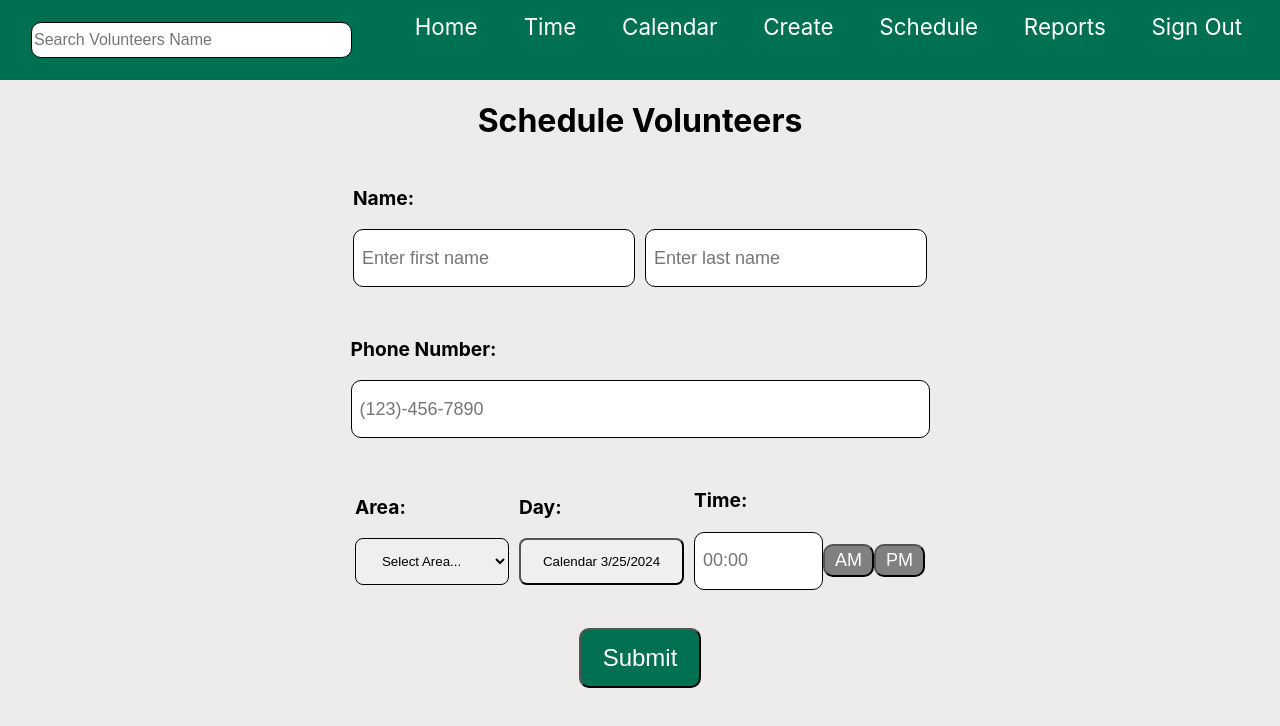
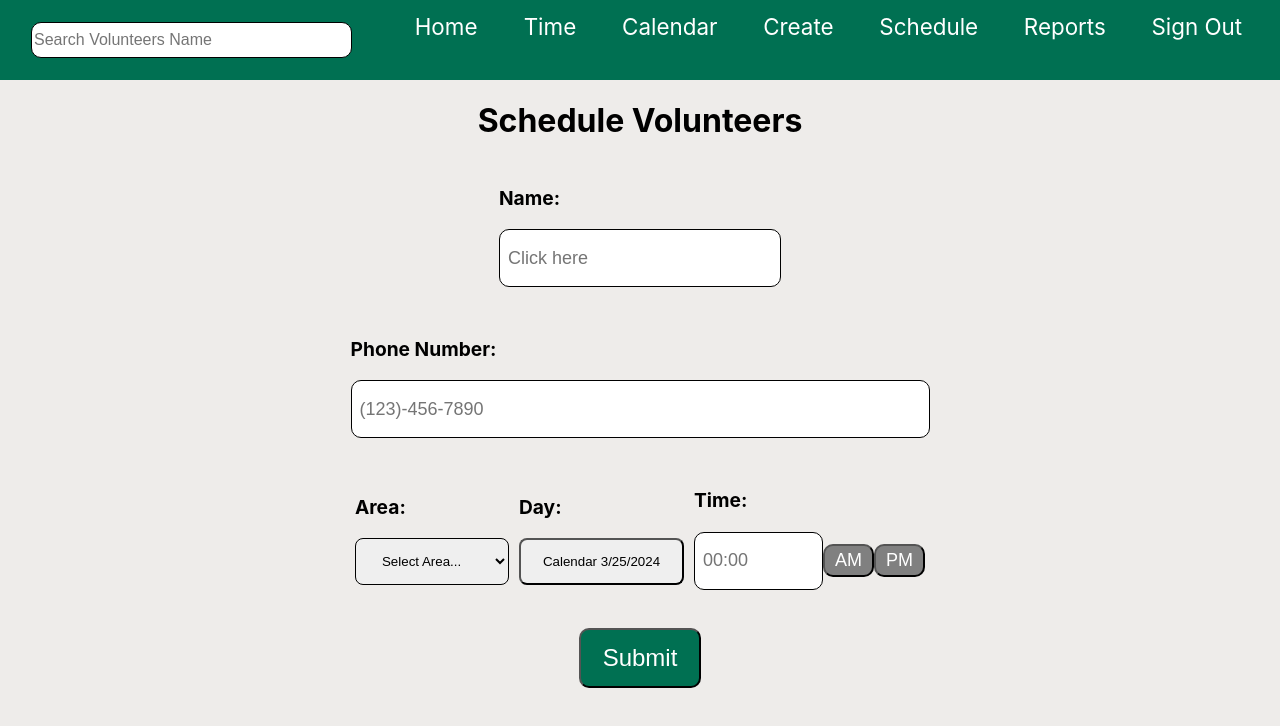
Before and after one commit to zscar611/CS4900LF1, a React (Create React App) app in the folder prototype/loavefish/: page /ScheduleVolunteer in a window 1280 px wide. Shown: the top 726 px of the page. Built offline with nearby package versions, Linux system fonts and the light colour scheme.

Commit message:
Update ScheduleVolunteer.js
autopopulated dropdown

```diff
--- a/prototype/loavefish/src/components/ScheduleVolunteer.js
+++ b/prototype/loavefish/src/components/ScheduleVolunteer.js
@@ -6,6 +6,53 @@ import "./App.css";
 import "./ScheduleVolunteer.css";
 
 function ScheduleVolunteer() {
+
+
+	//list of names to populate
+	const fullNameList = [];
+
+	//list of names to concantenate
+	const firstNameList = [];
+	const lastNameList = [];
+	const nameInput = document.getElementById('nameInput');
+
+
+	//gets name data
+	const [allAccounts, setAllAccounts] = useState([]);
+	const getData = async () => {
+    try {
+      const response = await fetch("http://localhost:5000/auth/all", {
+        method: "GET",
+        mode: "cors",
+      });
+      if (response.ok) {
+        const allUsers = await response.json();
+
+
+        console.log("All users:", allUsers);
+        setAllAccounts([]);
+        allUsers.forEach((user) => {
+          console.log(user["first name"], user["last name"]);
+          setAllAccounts((prevAllAccounts) => [...prevAllAccounts, user]);
+        });
+      } else {
+        console.error("Error fetching all users:", response.statusText);
+      }
+    } catch (error) {
+      console.error("Error fetching all users:", error);
+    }
+  };
+
+ console.log(fullNameList);
+for(let i = 0; i < allAccounts.length; i++)
+		{
+
+			fullNameList.push(allAccounts[i]["first_name"] + " " + allAccounts[i]["last_name"]);
+		}
+
+
+
+
   const navigate = useNavigate();
   // declare variables
   const [currentFirst, setCurrentFirst] = useState("");
@@ -26,6 +73,9 @@ function ScheduleVolunteer() {
   const [pmClicked, setPmClicked] = useState(false);
   // change first and last name as user types
   const handleFirstChange = (event) => {
+	  getData();
+	 document.getElementById('fullNamesList').innerHTML = fullNameList
+	.map( name => `<option>${name}</option>`).join("")
     setCurrentFirst(event.target.value);
   };
 
@@ -203,26 +253,24 @@ function ScheduleVolunteer() {
       <header>
         <h1>Schedule Volunteers</h1>
       </header>
-      <div className="volunteerAdd-input">
+
+
+
+
+       <div  className="volunteerAdd-input">
           <p className="volunteerAdd-text">Name: </p>
           <input
+
             type="text"
-          placeholder="Enter first name"
+			list = "fullNamesList"
+            placeholder="Click here"
             value={currentFirst}
             onChange={handleFirstChange}
             className={"volunteerAdd-input-box"}
+			id = "nameInput"
             style={{ borderColor: firstFilled ? "initial" : "red" }}
           />
-      </div>
-      <div className="volunteerAdd-input">
-        <input
-          type="text"
-          placeholder="Enter last name"
-          value={currentLast}
-          onChange={handleLastChange}
-          className={"volunteerAdd-input-box"}
-          style={{ borderColor: lastFilled ? "initial" : "red" }}
-        />
+		  <datalist id = "fullNamesList"></datalist>
         </div>
       <div>
         <div className="volunteerAdd-input">
@@ -237,6 +285,8 @@ function ScheduleVolunteer() {
           />
         </div>
       </div>
+
+
 
       <div className="volunteerAdd-dropdown">
         <p className="volunteerAdd-text">Area: </p>
```
Lines whose indentation alone changed are shown as unchanged.
